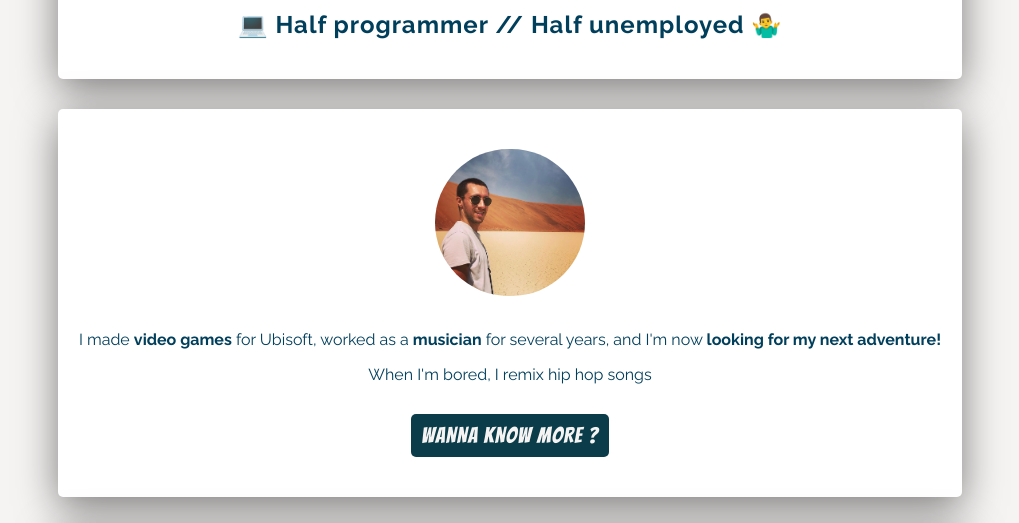
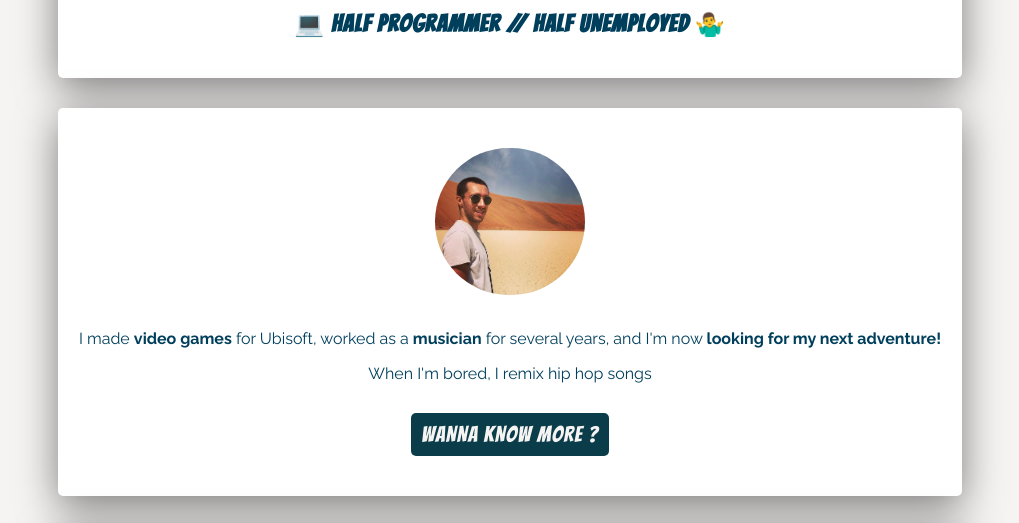
Before and after one commit to CalHuig/profile, a plain HTML site: page index.html in a window 1280 px wide. Shown: the part 154-677 px from the top of the page, without its empty margins (130-1149 px from the left). Drawn offline with Linux system fonts and the light colour scheme.

Commit message:
my profile page

```diff
--- a/style.css
+++ b/style.css
@@ -39,7 +39,7 @@ h1 {
 }
 
 h2 {
-  font-family: 'Raleway', sans-serif;
+  font-family: 'Bangers', cursive;
   color: #003f5c;
   font-size: 50px
   font-weight: lighter;
@@ -142,4 +142,4 @@ img:hover{
   80% { transform: translate(-1px, -1px) rotate(1deg); }
   90% { transform: translate(1px, 2px) rotate(0deg); }
   100% { transform: translate(1px, -2px) rotate(-1deg); }
-}*/
+}
```
